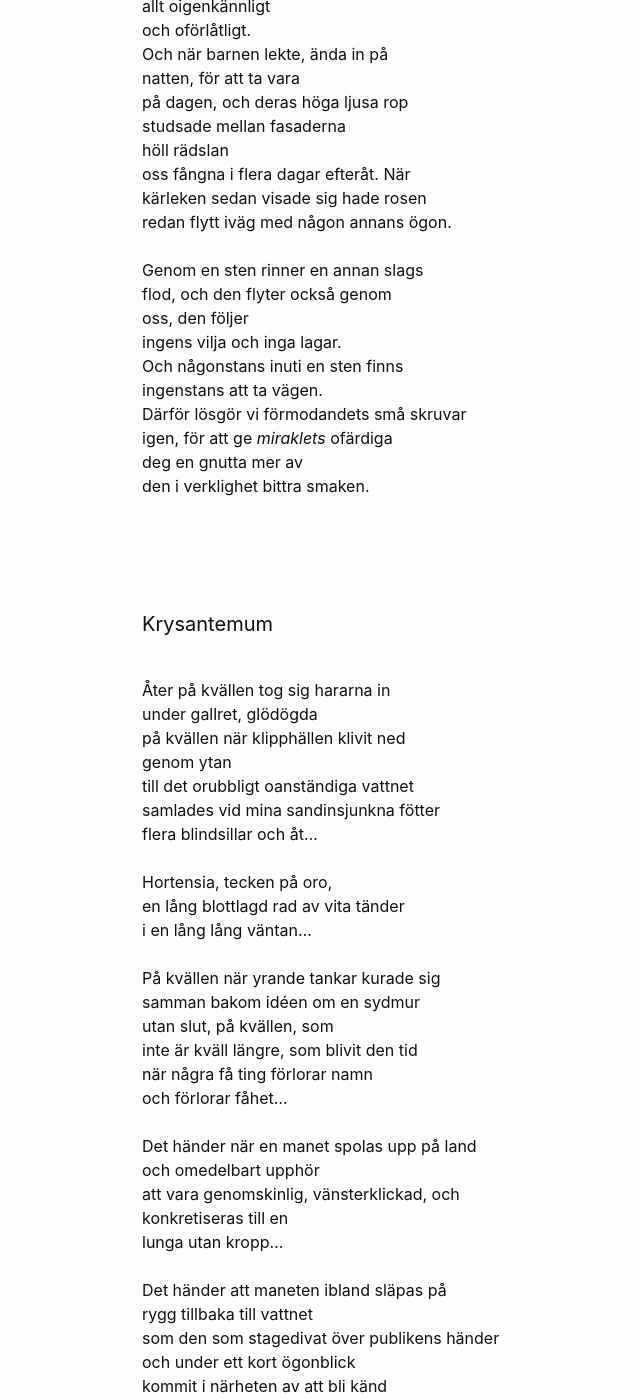
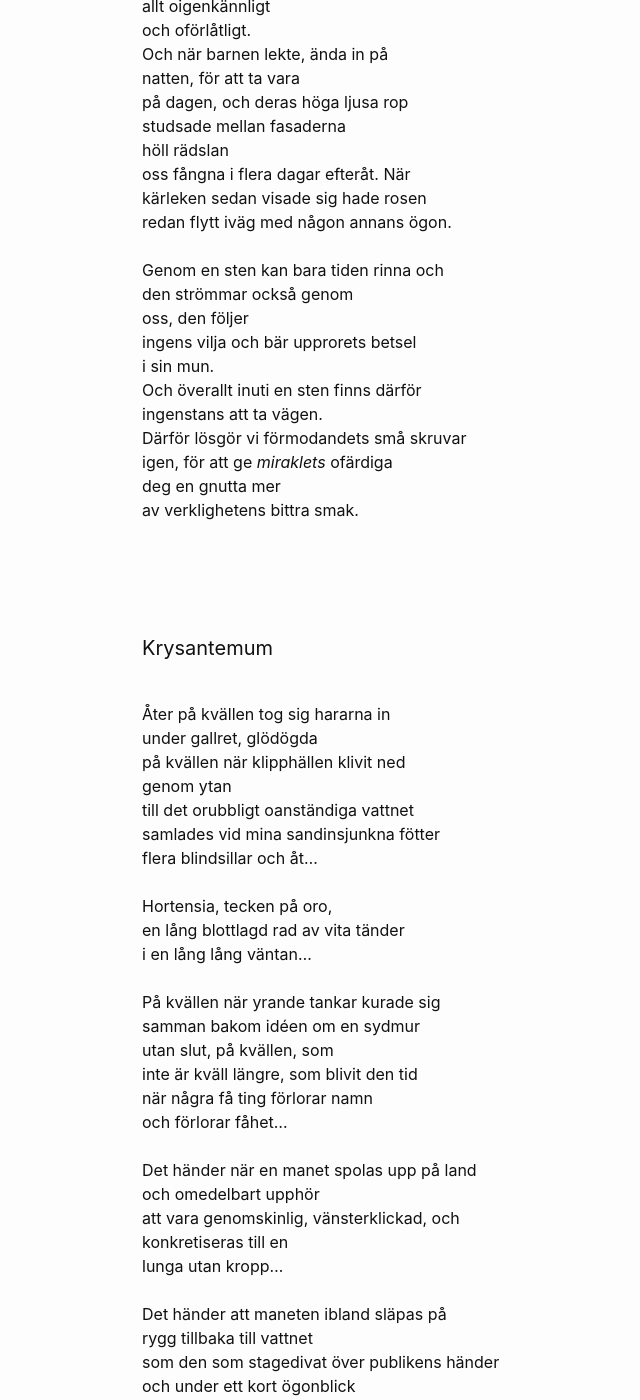
Before and after one commit to terr4form4/terr4form4.github.io, a Jekyll site: the page built from _posts/poesi/2024-01-03-dikter-2023-2024.md, in a window 1280 px wide and 1400 px high, scrolled down 8849 px. Shown: the whole window, without its empty margins (128-768 px from the left). Built offline with Jekyll 4.4.1, drawn with Linux system fonts in a browser that asks for light colours; comment, search, counter and statistics services are not loaded; some of the changed text lies outside the part shown.

Commit message:
Krysantemum

```diff
--- a/_posts/poesi/2024-01-03-dikter-2023-2024.md
+++ b/_posts/poesi/2024-01-03-dikter-2023-2024.md
@@ -369,16 +369,17 @@ oss fångna i flera dagar efteråt. När<br/>
 kärleken sedan visade sig hade rosen<br/>
 redan flytt iväg med någon annans ögon.<br/>
 <br/>
-Genom en sten rinner en annan slags<br/>
-flod, och den flyter också genom<br/>
+Genom en sten kan bara tiden rinna och<br/>
+den strömmar också genom<br/>
 oss, den följer<br/>
-ingens vilja och inga lagar.<br/>
-Och någonstans inuti en sten finns<br/>
+ingens vilja och bär upprorets betsel<br/>
+i sin mun.<br/>
+Och överallt inuti en sten finns därför<br/>
 ingenstans att ta vägen.<br/>
 Därför lösgör vi förmodandets små skruvar<br/>
 igen, för att ge _miraklets_ ofärdiga<br/>
-deg en gnutta mer av<br/>
-den i verklighet bittra smaken.<br/>
+deg en gnutta mer<br/>
+av verklighetens bittra smak.<br/>
 <br/>
 <br/>
 <br/>
```
Also changed, not shown: other parts of _posts/poesi/2024-01-03-dikter-2023-2024.md (+4 -4 lines).
